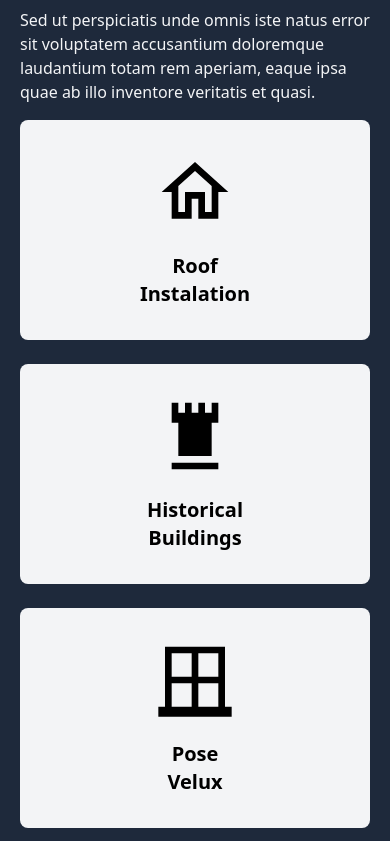
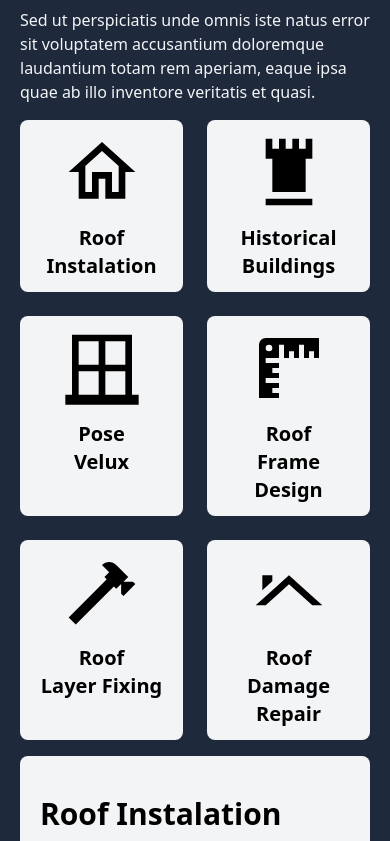
Before and after one commit to juliengrimault/monpetitcouvreur.github.io, a Gatsby site: page / in a window 390 px wide. Shown: the part 680-1521 px from the top of the page. Built offline with nearby package versions, Linux system fonts and the light colour scheme; Gatsby itself is replaced by a stand-in of ours.

Commit message:
better layout of what-we-do-tiles in small sizes

```diff
--- a/src/components/what-we-do-tile.js
+++ b/src/components/what-we-do-tile.js
@@ -4,7 +4,7 @@ import Icon from '@mdi/react';
 const WhatWeDoTile = ({ title, icon }) => {
   const lines = title.split('\\n');
   return (
-    <li className='bg-gray-100 text-black py-8 px-5 flex flex-col items-center gap-5 rounded-lg hover:bg-yellow-600 hover:text-gray-100'>
+    <li className='bg-gray-100 text-black py-3 md:py-8 px-5 flex flex-col items-center gap-3 md:gap-5 rounded-lg hover:bg-yellow-600 hover:text-gray-100'>
         <Icon path={icon} size='5rem' />
         <h3 className='text-xl font-bold text-center'>
             {
--- a/src/pages/index.js
+++ b/src/pages/index.js
@@ -40,7 +40,7 @@ const WhatWeDoSection = () => {
 
           <span>Sed ut perspiciatis unde omnis iste natus error sit voluptatem accusantium doloremque laudantium totam rem aperiam, eaque ipsa quae ab illo inventore veritatis et quasi.</span>
 
-          <ul className="container grid grid-cols-1 gap-6 md:grid-cols-3 xl:grid-cols-6">
+          <ul className="container grid grid-cols-2 gap-6 md:grid-cols-3 xl:grid-cols-6">
             <WhatWeDoTile title="Roof\nInstalation" icon={mdiHomeOutline}/>
             <WhatWeDoTile title="Historical\nBuildings" icon={mdiChessRook}/>
             <WhatWeDoTile title="Pose\nVelux" icon={mdiWindowClosedVariant}/>
```
